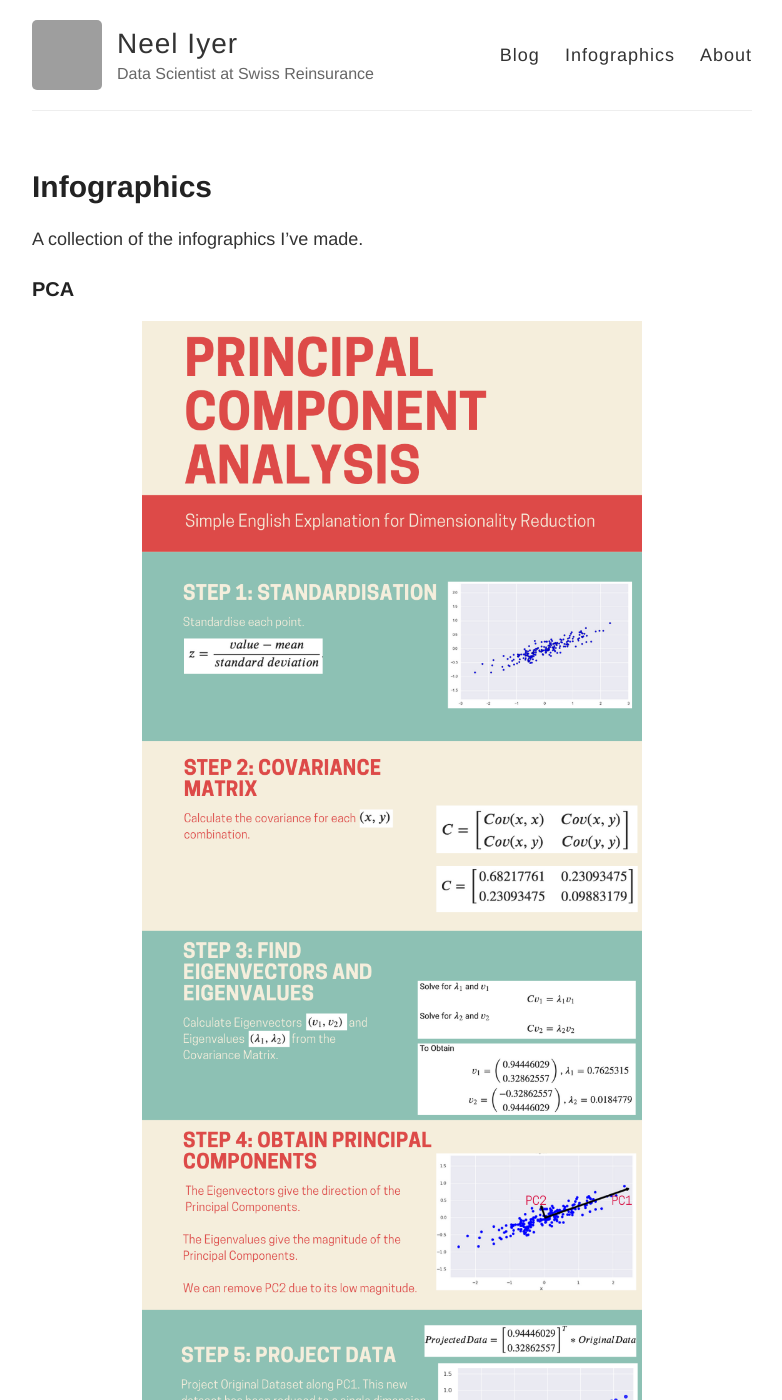
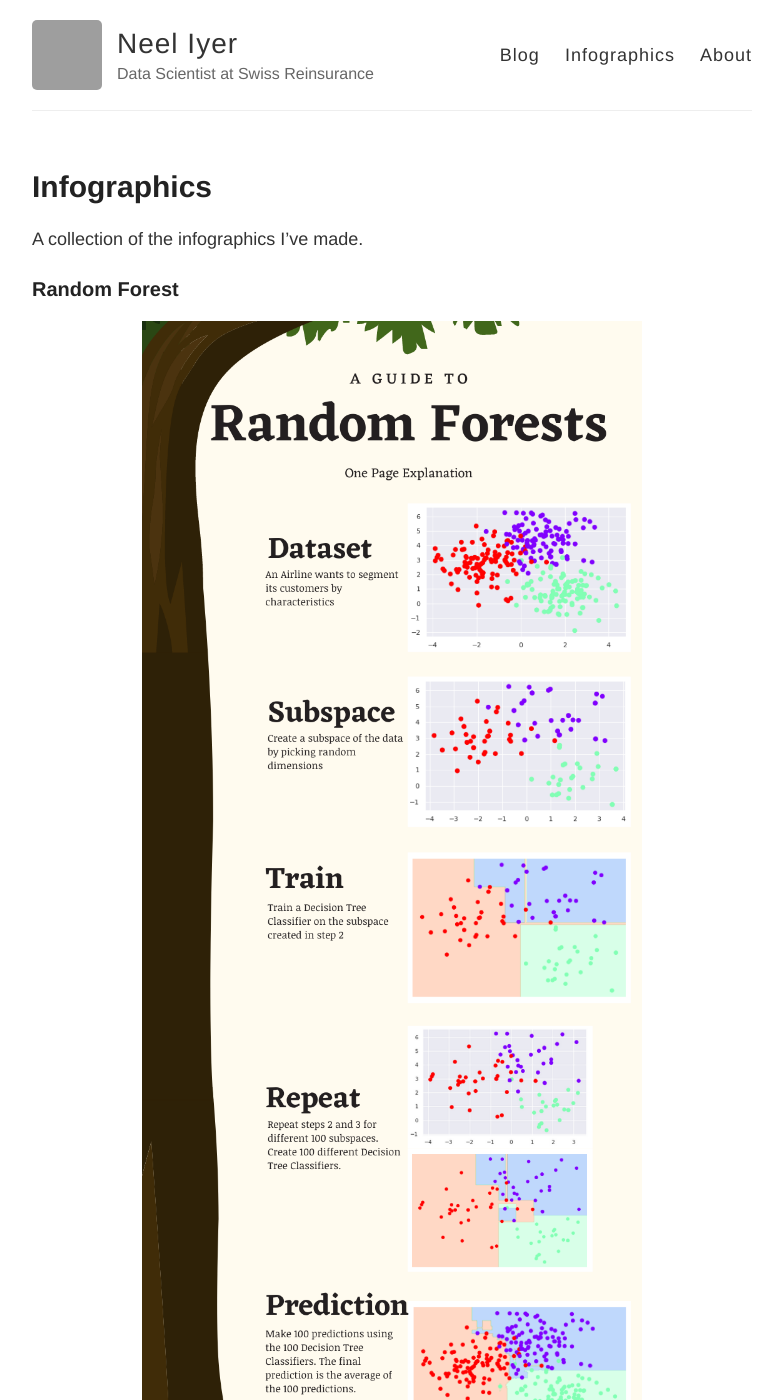
Before and after one commit to neelriyer/neelriyer.github.io, a Jekyll site: the page built from infographics.md, in a window 1280 px wide and 1400 px high. Shown: the whole window, without its empty margins (248-1030 px from the left). Built offline with Jekyll 4.4.1, drawn with Linux system fonts in a browser that asks for light colours; grey boxes are pictures that could not be loaded.

Commit message:
add random forest

```diff
--- a/infographics.md
+++ b/infographics.md
@@ -5,6 +5,12 @@ permalink: /infographics/
 ---
 
 A collection of the infographics I've made.
+
+### Random Forest
+
+<div style="text-align: center"><img src="/images/infographics/random_forest_with_feedback1.png" width="500" /></div>
+
+[reddit](https://www.reddit.com/r/learnmachinelearning/comments/mh30f8/random_forest_infographic_feedback_appreciated/)
 
 ### PCA
 
```
Also changed, not shown: images/infographics/random_forest_with_feedback1.png (added).
